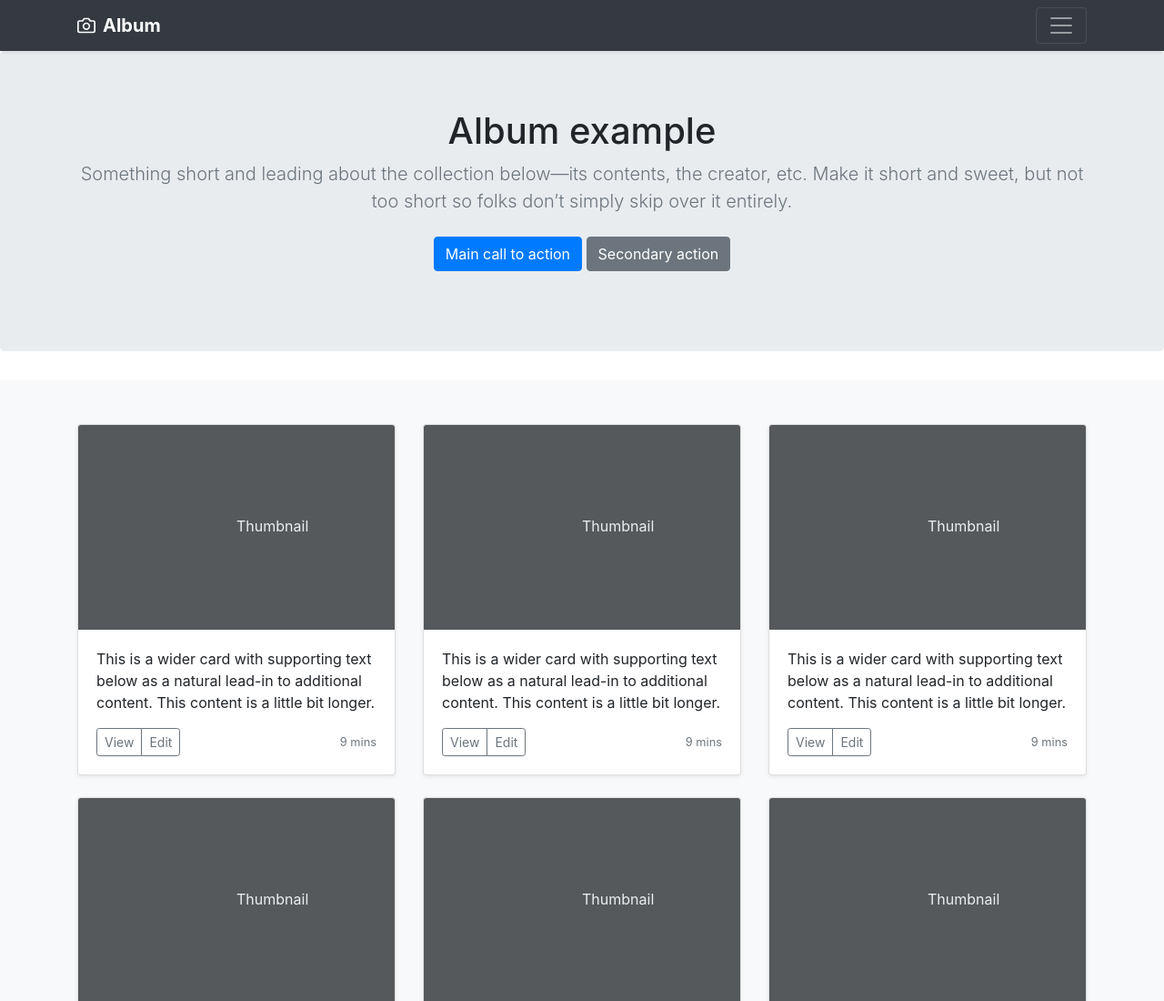
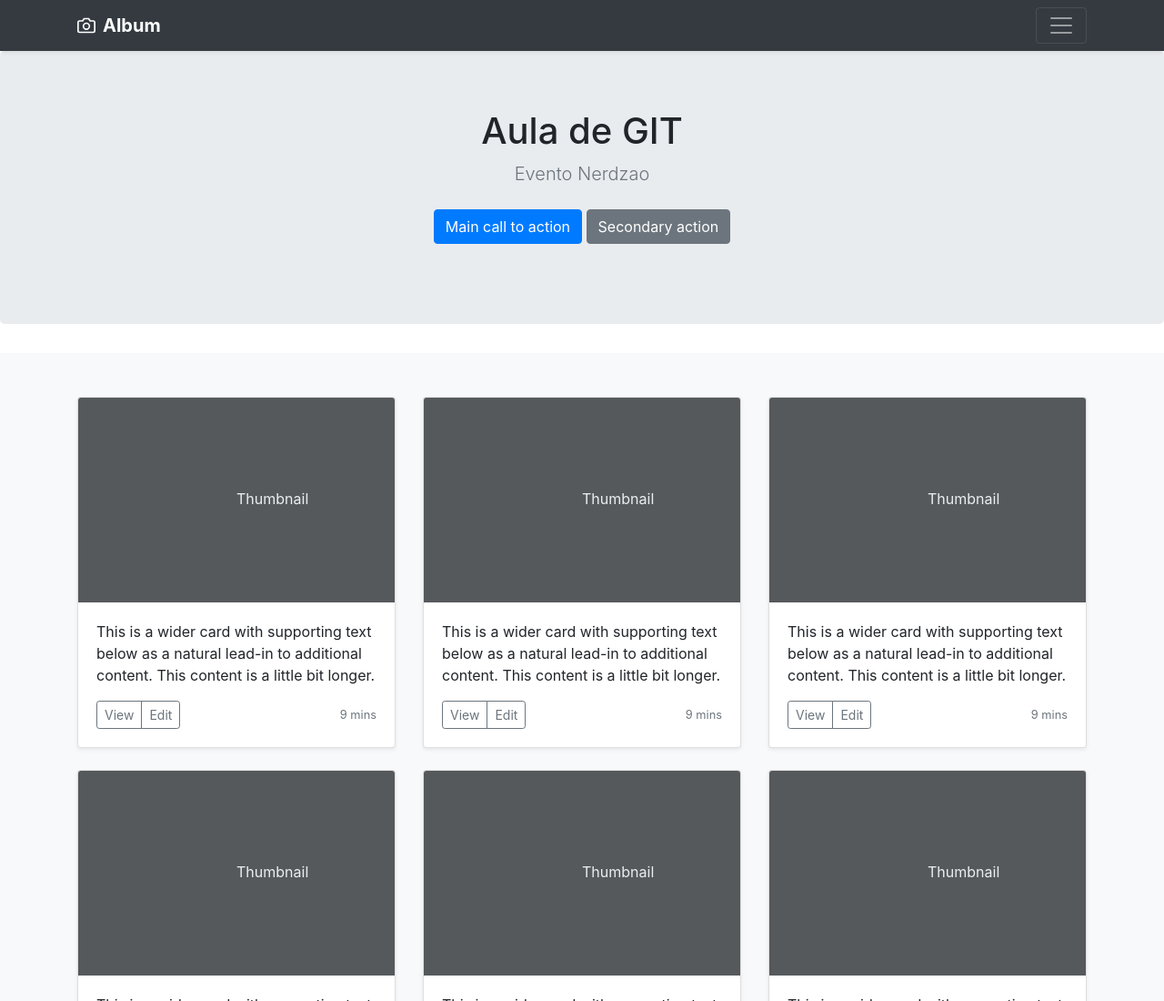
Before and after one commit to marcelommo/desbravando-git, a plain HTML site: page index.html in a window 1280 px wide. Shown: the top 1100 px of the page at 91% size. Drawn offline with nearby package versions, Linux system fonts and the light colour scheme.

Commit message:
Alterado o subtitulo

```diff
--- a/index.html
+++ b/index.html
@@ -47,8 +47,8 @@
 
      <section class="jumbotron text-center">
        <div class="container">
-         <h1 class="jumbotron-heading">Album example</h1>
-         <p class="lead text-muted">Something short and leading about the collection below—its contents, the creator, etc. Make it short and sweet, but not too short so folks don’t simply skip over it entirely.</p>
+         <h1 class="jumbotron-heading">Aula de GIT</h1>
+         <p class="lead text-muted">Evento Nerdzao</p>
          <p>
            <a href="#" class="btn btn-primary my-2">Main call to action</a>
            <a href="#" class="btn btn-secondary my-2">Secondary action</a>
```
